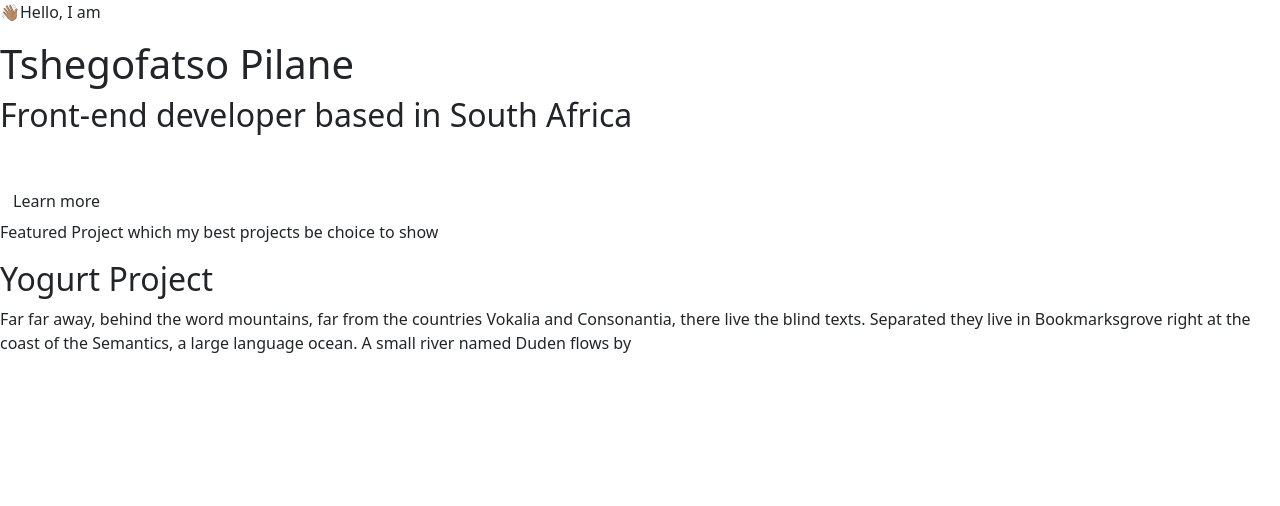
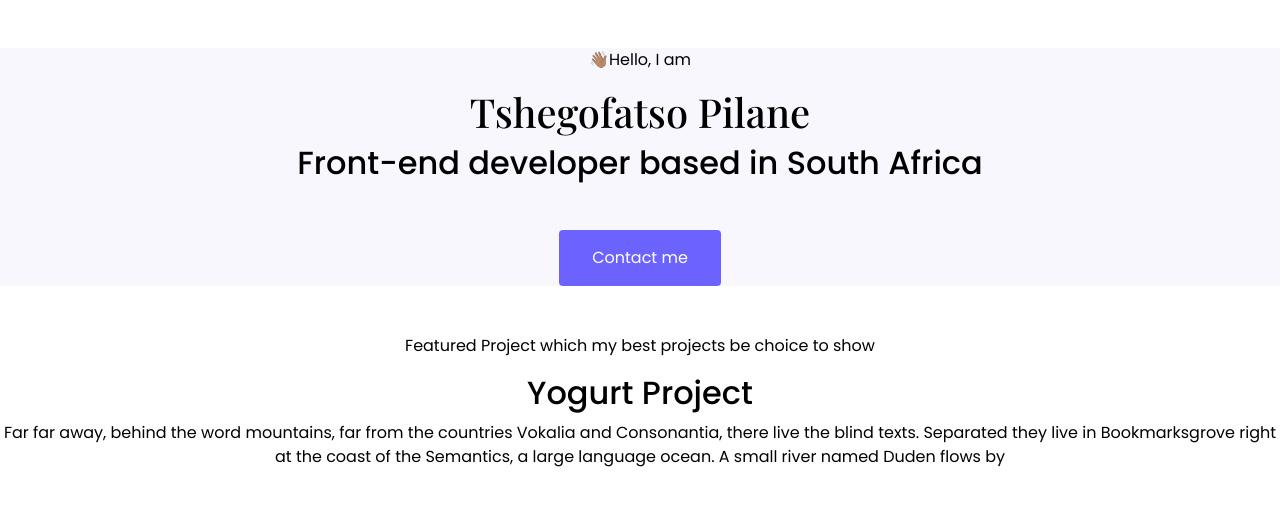
Before and after one commit to tcpilane/Portfolio-Project1, a plain HTML site: page index.html in a window 1280 px wide. Drawn offline with nearby package versions, Linux system fonts and the light colour scheme; a web font is replaced by a local one.

Commit message:
Worked on hero button and margins

```diff
--- a/index.html
+++ b/index.html
@@ -14,14 +14,13 @@
 
 <body>
     <div class="hero">
-    <p>👋🏽Hello, I am</p>
+    <p class="mt-5">👋🏽Hello, I am</p>
     <h1>Tshegofatso Pilane</h1>
     <h2 class="mb-5">Front-end developer based in South Africa</h2>
+        <div class="d-flex justify-content-center mb-5">
+        <a href="#" class="btn btn-branding">Contact me</a>
     </div>
-        <div>
-        <a href="#" class="btn btn-branding">Learn more</a>
     </div>
-
     <div class="Yogurt section">
     <p>Featured Project which my best projects be choice to show</p>
     <h2>Yogurt Project</h2>
--- a/styles.css
+++ b/styles.css
@@ -1,3 +1,10 @@
+:root {
+    --main-branding-color: #FFFFFF;
+    --main-font: "Playfair Display", serif;
+    --secondary-font: "Poppins", sans-serif;
+    --main-font-color: black;
+    --button-color: #6C63FE;
+}
 .playfair-display {
   font-family: "Playfair Display", serif;
   font-optical-sizing: auto;
@@ -15,3 +22,27 @@
   font-weight: 600;
   font-style: normal;
 }
+
+h1, h2, p, btn {
+    text-align: center;
+    font-family: var(--secondary-font);
+    color: var(--main-font-color);
+}
+h1 {
+    font-family: var(--main-font);
+}
+.hero {
+    background-color: #F9F7FE;
+    justify-content: center;
+    align-items: center;
+}
+
+.btn-branding {
+    background-color: var(--button-color);
+    color: white;
+    padding: 15px 32px; /* Some padding */
+    text-decoration: none; /* Remove underline */
+    border-radius: 4px;
+    font-family: var(--secondary-font);
+
+}
```
